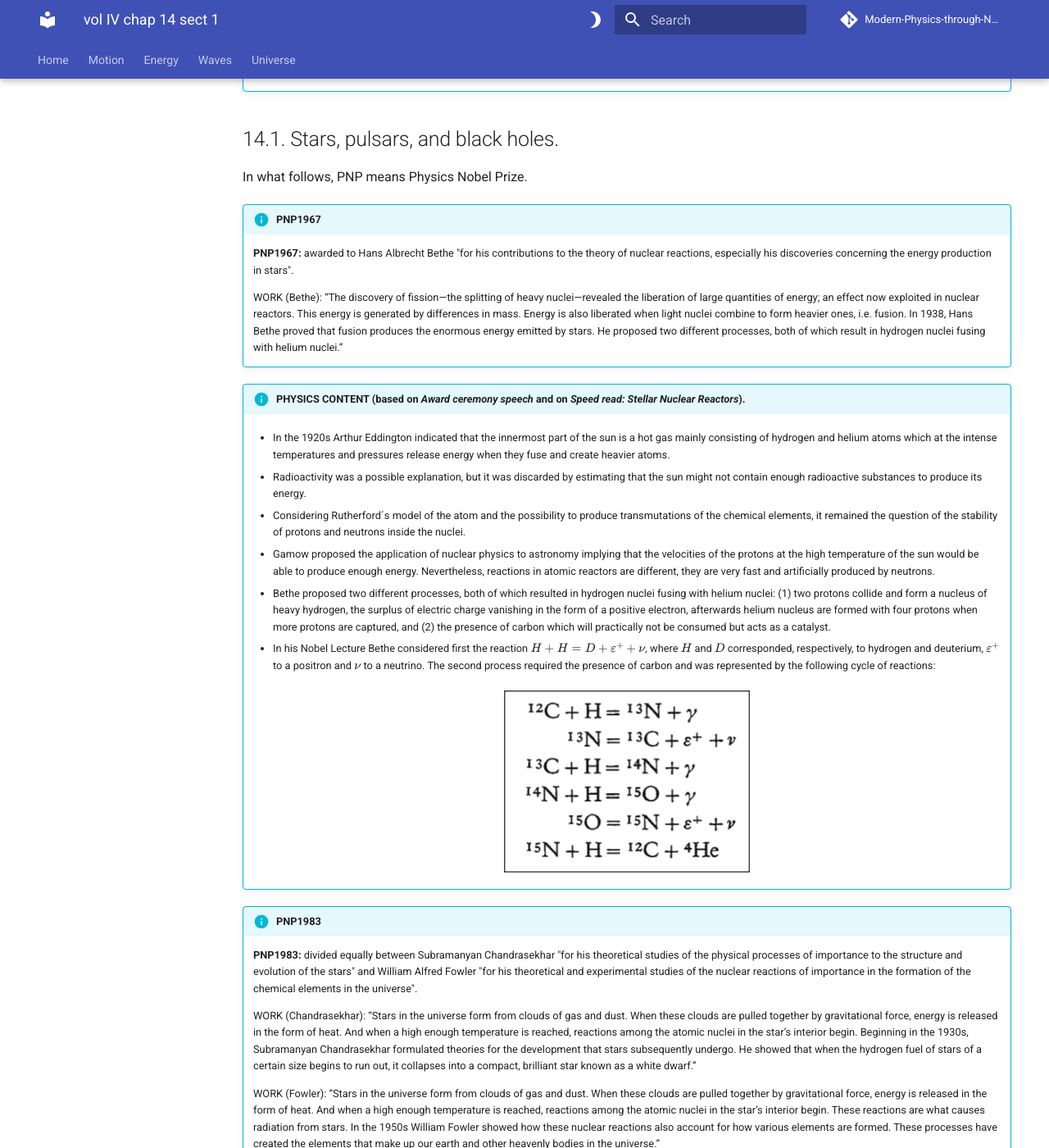
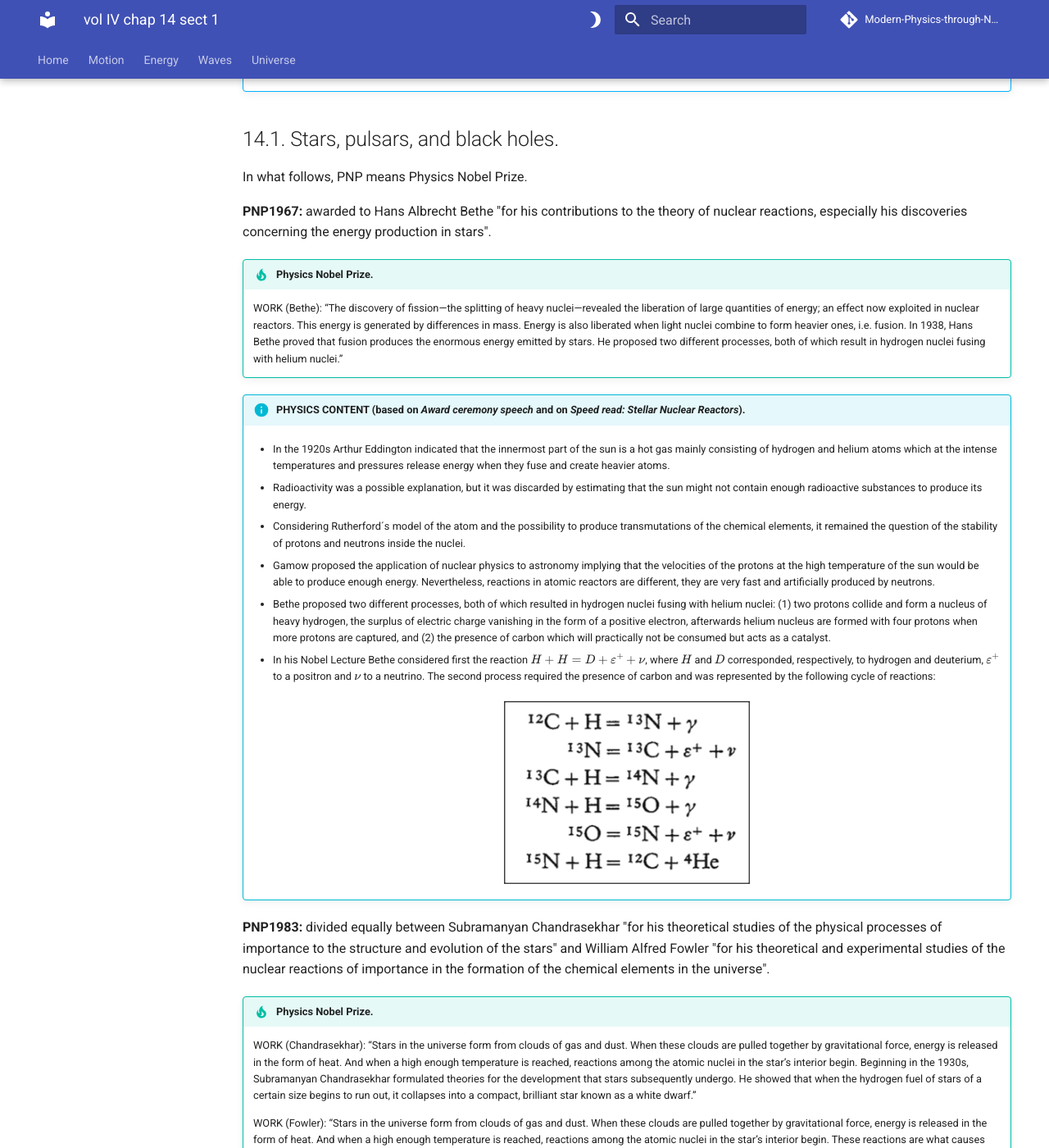
Before and after one commit to modphysnobel/modphysnobel.github.io, an MkDocs documentation site: the page built from docs/vol-IV/vol-IV-chap-14-sect-1.md, in a window 1280 px wide and 1400 px high, scrolled down 1164 px. Shown: the whole window at 82% size. Built offline with MkDocs 1.6.1 and Material for MkDocs 9.7.7, drawn with Linux system fonts in a browser that asks for light colours; some web fonts are replaced; comment, search, counter and statistics services are not loaded; some of the changed text lies outside the part shown.

Commit message:
Update vol-IV-chap-14-sect-1.md

```diff
--- a/docs/vol-IV/vol-IV-chap-14-sect-1.md
+++ b/docs/vol-IV/vol-IV-chap-14-sect-1.md
@@ -42,9 +42,9 @@
 
 In what follows, PNP means Physics Nobel Prize.
 
-!!! info "PNP1967"
+**PNP1967:** awarded to Hans Albrecht Bethe "for his contributions to the theory of nuclear reactions, especially his discoveries concerning the energy production in stars".
 
-	**PNP1967:** awarded to Hans Albrecht Bethe "for his contributions to the theory of nuclear reactions, especially his discoveries concerning the energy production in stars".
+!!! tip "Physics Nobel Prize."
 
 	WORK (Bethe): “The discovery of fission—the splitting of heavy nuclei—revealed the liberation of large quantities of energy; an effect now exploited in nuclear reactors. This energy is generated by differences in mass. Energy is also liberated when light nuclei combine to form heavier ones, i.e. fusion. In 1938, Hans Bethe proved that fusion produces the enormous energy emitted by stars. He proposed two different processes, both of which result in hydrogen nuclei fusing with helium nuclei.”
 
@@ -66,9 +66,10 @@ In what follows, PNP means Physics Nobel Prize.
 	![Fig8](./figs/chap 14-1.png){width="300"}
 	</p>
 
-!!! info "PNP1983"
 
-	**PNP1983:** divided equally between Subramanyan Chandrasekhar "for his theoretical studies of the physical processes of importance to the structure and evolution of the stars" and William Alfred Fowler "for his theoretical and experimental studies of the nuclear reactions of importance in the formation of the chemical elements in the universe".
+**PNP1983:** divided equally between Subramanyan Chandrasekhar "for his theoretical studies of the physical processes of importance to the structure and evolution of the stars" and William Alfred Fowler "for his theoretical and experimental studies of the nuclear reactions of importance in the formation of the chemical elements in the universe".
+
+!!! tip "Physics Nobel Prize."
 
 	WORK (Chandrasekhar): “Stars in the universe form from clouds of gas and dust. When these clouds are pulled together by gravitational force, energy is released in the form of heat. And when a high enough temperature is reached, reactions among the atomic nuclei in the star’s interior begin. Beginning in the 1930s, Subramanyan Chandrasekhar formulated theories for the development that stars subsequently undergo. He showed that when the hydrogen fuel of stars of a certain size begins to run out, it collapses into a compact, brilliant star known as a white dwarf.”
 
@@ -88,9 +89,9 @@ In what follows, PNP means Physics Nobel Prize.
 
 	- In 1950, Fowler and his colleagues studied how the chemical elements are generated within the stars through nuclear reactions. They made theoretical calculations of the steps involved in such nuclear reactions and interpreted experimental results from particle accelerators for describing the behavior of elements.
 
-!!! info "PNP1974"
+**PNP1974:** awarded jointly to Sir Martin Ryle and Antony Hewish "for their pioneering research in radio astrophysics: Ryle for his observations and inventions, in particular of the aperture synthesis technique, and Hewish for his decisive role in the discovery of pulsars".
 
-	**PNP1974:** awarded jointly to Sir Martin Ryle and Antony Hewish "for their pioneering research in radio astrophysics: Ryle for his observations and inventions, in particular of the aperture synthesis technique, and Hewish for his decisive role in the discovery of pulsars".
+!!! tip "Physics Nobel Prize."
 
 	WORK (Ryle): “Stars and other astronomical objects emit not only visible light, but also radio waves. In the 1940s Martin Ryle developed a telescope designed to capture radio waves and methods for reading and processing the data received. By connecting a number of telescopes several kilometers from one another, he created the equivalent of a telescope as large as the entire surface between the individual telescopes. This paved the way for a precise mapping of stars and galaxies and a clearer picture of the universe’s evolution.”
 
@@ -104,9 +105,9 @@ In what follows, PNP means Physics Nobel Prize.
 
 	- Hewish and Bell discovered a dense, burnt-out remains of a massive neutron star that had been formed as a consequence of a supernova explosion. When viewed from Earth, this object was observed spinning around rapidly and emitting shorts radio wave pulses, extremely regularly and almost every second. This revealed the presence of a neutron star: the nucleus of the pulsar. That star was surrounded with a plasma, a gas conducting electricity; the whole system was immersed in a turning strong magnetic field.
 
-!!! info "PNP1993"
+**PNP1993:** awarded jointly to Russell A. Hulse and Joseph H. Taylor Jr. "for the discovery of a new type of pulsar, a discovery that has opened up new possibilities for the study of gravitation".
 
-	**PNP1993:** awarded jointly to Russell A. Hulse and Joseph H. Taylor Jr. "for the discovery of a new type of pulsar, a discovery that has opened up new possibilities for the study of gravitation".
+!!! tip "Physics Nobel Prize."
 
 	WORK (Russell and Taylor): “Pulsars are very compact stars that radiate radio waves with very regular variations. In 1974 Russell Hulse and James Taylor discovered a pulsar comprised of two stars in very close proximity that rotate around each other. Hulse and Taylor could demonstrate that the stars’ radiation and movements correspond with Einstein’s general theory of relativity. Among other things, this theory predicts that the pulsar would emit energy in the form of gravitational waves, which should result in slowly declining intervals. Taylor was able to confirm this in 1978.”
 
@@ -122,9 +123,9 @@ In what follows, PNP means Physics Nobel Prize.
 
 	- Beginning in the 1970s the LIGO detector was developed using laser technology to measure small changes in length caused by gravitational waves. Later, in 2015 gravitational waves were detected for the first time and in 2017 the Physics Nobel Prize was awarded to Rainer Weiss, Barry C. Barish and Kip S. Thorne "for decisive contributions to the LIGO detector and the observation of gravitational waves". LIGO stands for Laser Interferometer Gravitational-Wave Observatory. (See for more information the Section 10.2. Gravitational astronomy, Chapter 10. Interferences of electromagnetic and gravitational waves, Volume III. Waves.)
 
-!!! info "PNP2020"
+**PNP2020:** divided, one half awarded to Roger Penrose "for the discovery that black hole formation is a robust prediction of the general theory of relativity", the other half jointly to Reinhard Genzel and Andrea Ghez "for the discovery of a supermassive compact object at the centre of our galaxy".
 
-	**PNP2020:** divided, one half awarded to Roger Penrose "for the discovery that black hole formation is a robust prediction of the general theory of relativity", the other half jointly to Reinhard Genzel and Andrea Ghez "for the discovery of a supermassive compact object at the centre of our galaxy".
+!!! tip "Physics Nobel Prize."
 
 	WORK (Penrose): “A black hole is a supermassive compact object with a gravitational force so large that nothing, not even light, can escape from it. In 1964, Roger Penrose proposed critical mathematical tools to describe black holes. He showed that Einstein’s general theory of relativity means the formation of black holes must be seen as a natural process in the development of the universe. He was also able to describe black holes in detail: at their farthest depths is a singularity where all known laws of nature dissolve.”
 
```
